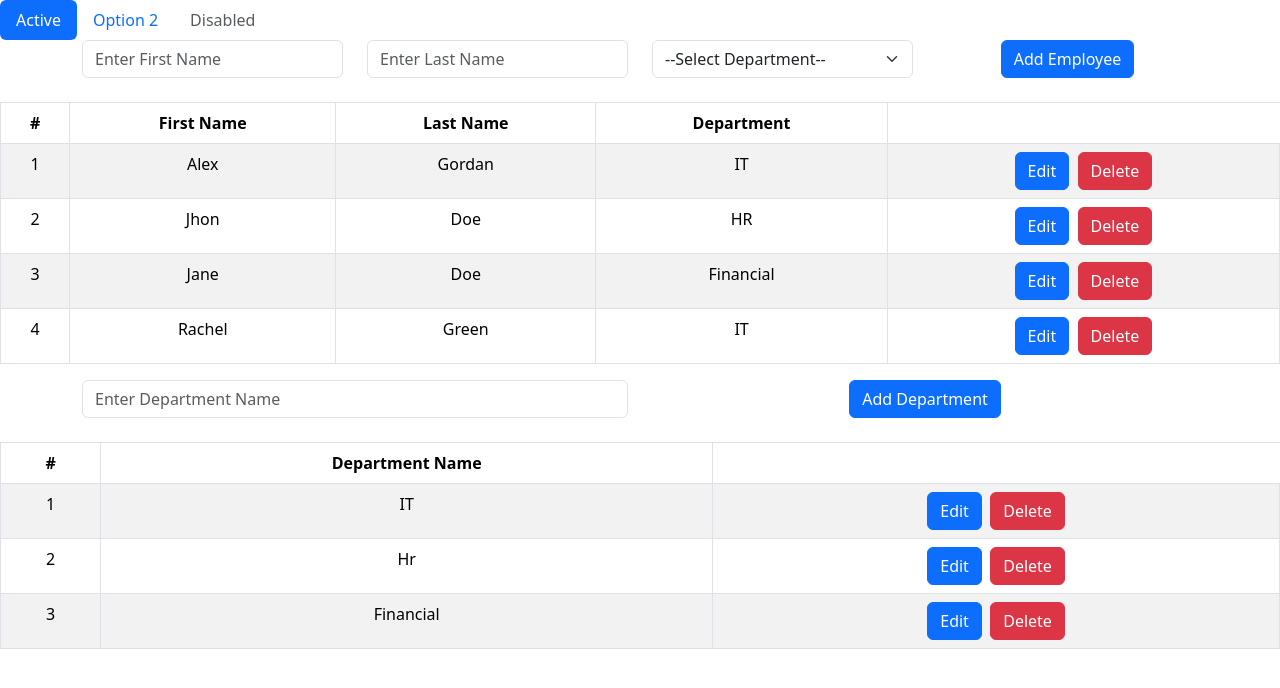
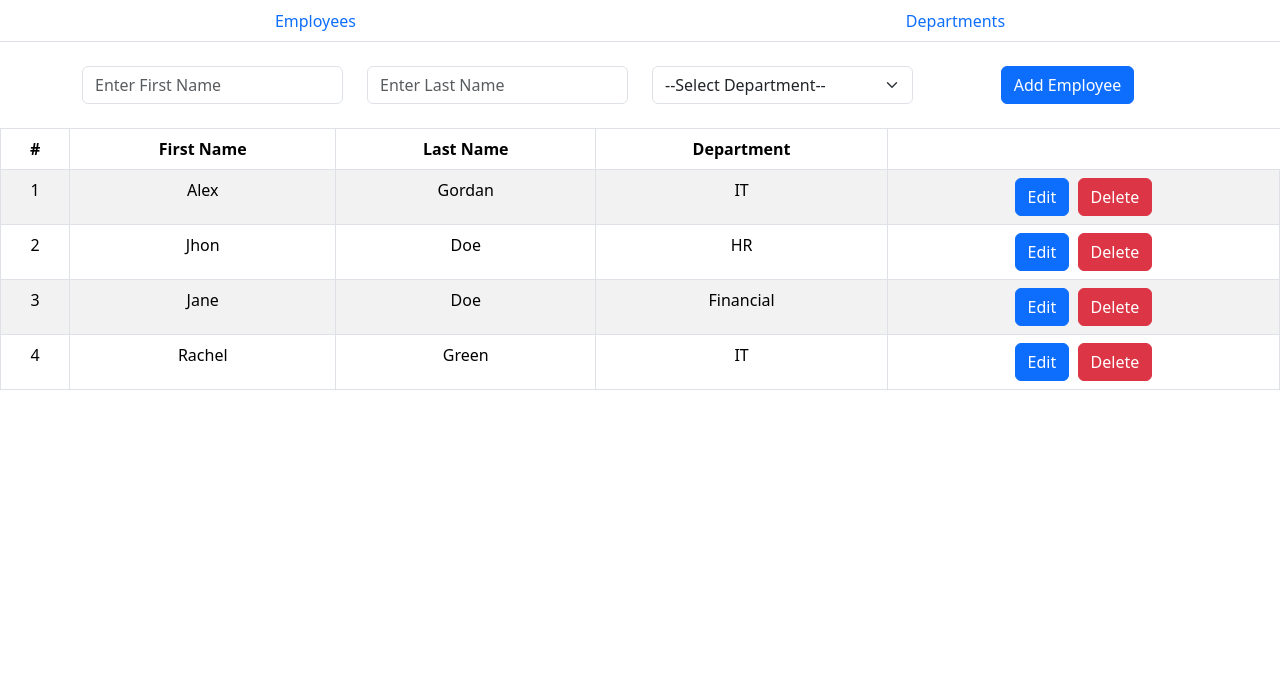
Before and after one commit to nimsara294/emp_web_app, a React (Create React App) app: page / in a window 1280 px wide. Shown: the top 688 px of the page. Built offline with nearby package versions, Linux system fonts and the light colour scheme.

Commit message:
Added routers and completed the front end

```diff
--- a/package.json
+++ b/package.json
@@ -38,5 +38,8 @@
       "last 1 firefox version",
       "last 1 safari version"
     ]
+  },
+  "devDependencies": {
+    "react-router-dom": "^6.15.0"
   }
 }
--- a/src/App.js
+++ b/src/App.js
@@ -1,4 +1,5 @@
 import './App.css';
+import { Route, Routes } from "react-router-dom";
 import Tabs from './Components/Tabs';
 import DepCrud from './pages/DepCrud';
 import EmpCrud from './pages/EmpCrud';
@@ -7,8 +8,12 @@ function App() {
   return (
     <div className="App">
       <Tabs />
-      <EmpCrud />
-      <DepCrud />
+      <br></br>
+      <Routes>
+        <Route path="/" element={<EmpCrud/>} />
+        <Route path="/employees" element={<EmpCrud/>} />
+        <Route path="/departments" element={<DepCrud/>} />
+      </Routes>
     </div>
   );
 }
--- a/src/Components/Tabs.js
+++ b/src/Components/Tabs.js
@@ -1,19 +1,16 @@
 import React from 'react'
 import Nav from 'react-bootstrap/Nav';
 
+import "bootstrap/dist/css/bootstrap.css";
+
 function Tabs() {
   return (
-    <Nav variant="pills" defaultActiveKey="/home">
+    <Nav fill variant="tabs" defaultActiveKey="/">
       <Nav.Item>
-        <Nav.Link href="/home">Active</Nav.Link>
+        <Nav.Link href="/employees">Employees</Nav.Link>
       </Nav.Item>
       <Nav.Item>
-        <Nav.Link eventKey="link-1">Option 2</Nav.Link>
-      </Nav.Item>
-      <Nav.Item>
-        <Nav.Link eventKey="disabled" disabled>
-          Disabled
-        </Nav.Link>
+        <Nav.Link href='/departments'>Departments</Nav.Link>
       </Nav.Item>
     </Nav>
   )
--- a/src/index.js
+++ b/src/index.js
@@ -3,12 +3,13 @@ import ReactDOM from 'react-dom/client';
 import './index.css';
 import App from './App';
 import reportWebVitals from './reportWebVitals';
+import { BrowserRouter } from "react-router-dom";
 
 const root = ReactDOM.createRoot(document.getElementById('root'));
 root.render(
-  <React.StrictMode>
+  <BrowserRouter>
     <App />
-  </React.StrictMode>
+  </BrowserRouter>
 );
 
 // If you want to start measuring performance in your app, pass a function
```
Also changed, not shown: 1 other file (tests, documents, lock files or other folders).
